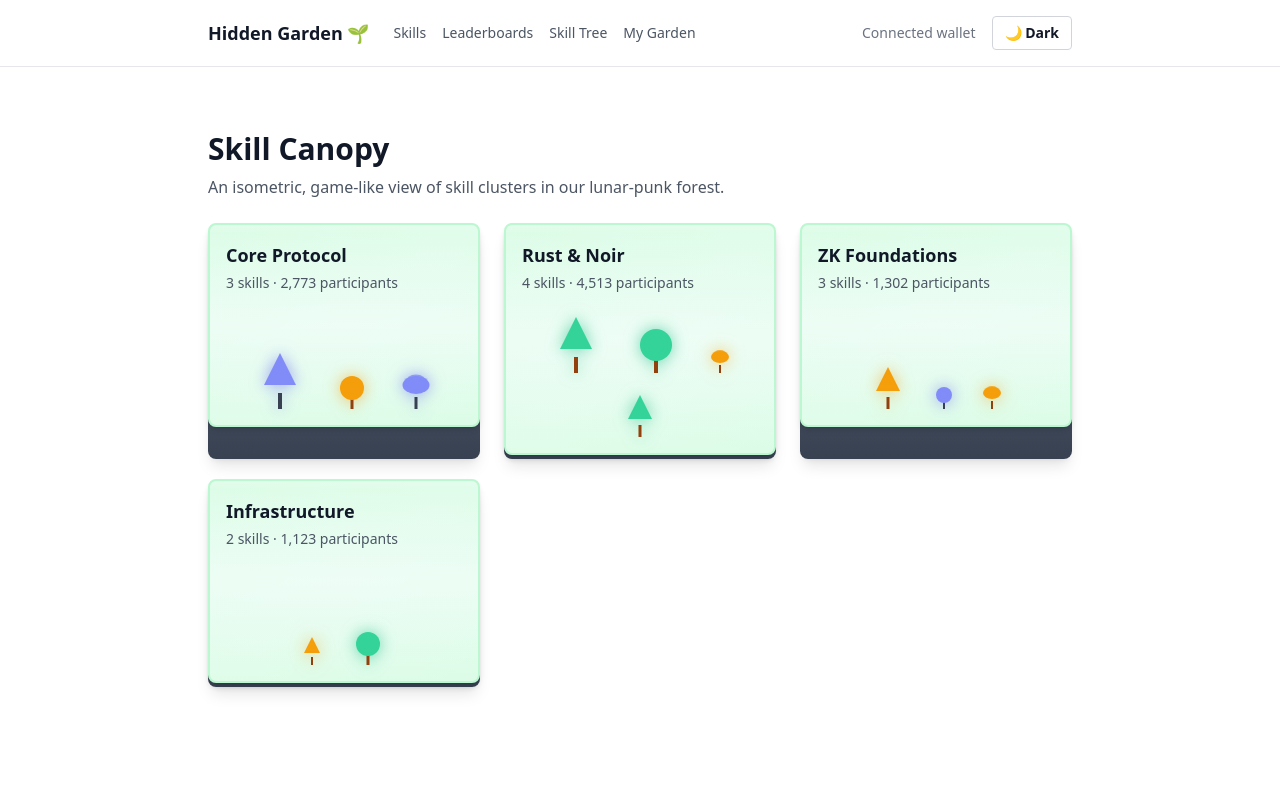
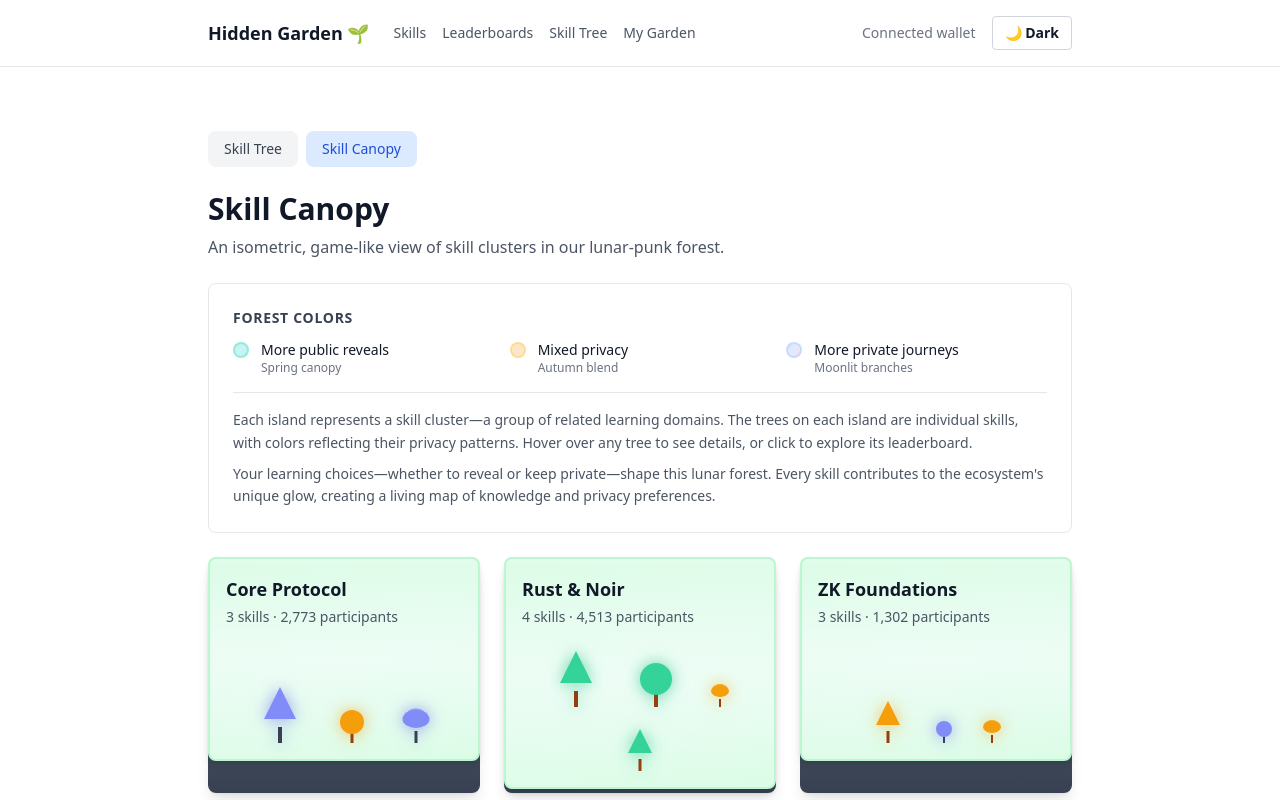
Before and after one commit to understories/hidden-garden, a Next.js app in the folder apps/aztecbat-ui/: page /skill-canopy in a window 1280 px wide. Shown: the top 800 px of the page. Built offline with nearby package versions, Linux system fonts and the light colour scheme; no server answers; what wagmi would draw is missing.

Commit message:
Update page.tsx

```diff
--- a/apps/aztecbat-ui/app/skill-canopy/page.tsx
+++ b/apps/aztecbat-ui/app/skill-canopy/page.tsx
@@ -5,6 +5,10 @@
  * Rebuilt from scratch following Power/Ease Matrix principles.
  */
 
+'use client';
+
+import Link from 'next/link';
+import { usePathname } from 'next/navigation';
 import { clusters, getSkillsByCluster } from './skillCanopyData';
 import { ForestTile } from '../../components/ForestTile';
 import { ClickableTree } from '../../components/ClickableTree';
@@ -29,13 +33,102 @@ function getTreeSize(participants: number): 'sm' | 'md' | 'lg' {
 }
 
 export default function SkillCanopyPage() {
+  const pathname = usePathname();
+
   return (
     <main className="max-w-6xl mx-auto space-y-6 py-8">
+      {/* Navigation tabs */}
+      <div className="flex items-center gap-2 mb-4">
+        <Link
+          href="/skill-tree"
+          className={`
+            px-4 py-2 rounded-lg text-sm font-medium transition-colors
+            ${pathname === '/skill-tree'
+              ? 'bg-blue-100 dark:bg-blue-900/30 text-blue-700 dark:text-blue-300'
+              : 'bg-gray-100 dark:bg-gray-800 text-gray-700 dark:text-gray-300 hover:bg-gray-200 dark:hover:bg-gray-700'
+            }
+          `}
+        >
+          Skill Tree
+        </Link>
+        <Link
+          href="/skill-canopy"
+          className={`
+            px-4 py-2 rounded-lg text-sm font-medium transition-colors
+            ${pathname === '/skill-canopy'
+              ? 'bg-blue-100 dark:bg-blue-900/30 text-blue-700 dark:text-blue-300'
+              : 'bg-gray-100 dark:bg-gray-800 text-gray-700 dark:text-gray-300 hover:bg-gray-200 dark:hover:bg-gray-700'
+            }
+          `}
+        >
+          Skill Canopy
+        </Link>
+      </div>
+
       <div>
         <h1 className="text-3xl font-bold mb-2">Skill Canopy</h1>
         <p className="text-gray-600 dark:text-gray-400">
           An isometric, game-like view of skill clusters in our lunar-punk forest.
         </p>
+      </div>
+
+      {/* Legend */}
+      <div className="border border-gray-200 dark:border-gray-700 rounded-lg p-6 bg-white dark:bg-gray-800/50 space-y-4">
+        <div>
+          <h2 className="text-sm font-semibold text-gray-700 dark:text-gray-300 mb-3 uppercase tracking-wider">
+            Forest Colors
+          </h2>
+          <div className="grid grid-cols-1 sm:grid-cols-3 gap-4">
+            {/* Public-heavy */}
+            <div className="flex items-start gap-3">
+              <div className="w-4 h-4 rounded-full bg-gradient-to-br from-emerald-400/30 via-cyan-400/25 to-teal-400/30 dark:from-emerald-400/40 dark:via-cyan-400/35 dark:to-teal-400/40 border-2 border-emerald-400/30 dark:border-emerald-400/40 flex-shrink-0 mt-0.5" />
+              <div>
+                <div className="text-sm font-medium text-gray-900 dark:text-gray-100">
+                  More public reveals
+                </div>
+                <div className="text-xs text-gray-500 dark:text-gray-400">
+                  Spring canopy
+                </div>
+              </div>
+            </div>
+
+            {/* Mixed */}
+            <div className="flex items-start gap-3">
+              <div className="w-4 h-4 rounded-full bg-gradient-to-br from-amber-400/30 via-orange-400/25 to-yellow-400/30 dark:from-amber-400/40 dark:via-orange-400/35 dark:to-yellow-400/40 border-2 border-amber-400/30 dark:border-amber-400/40 flex-shrink-0 mt-0.5" />
+              <div>
+                <div className="text-sm font-medium text-gray-900 dark:text-gray-100">
+                  Mixed privacy
+                </div>
+                <div className="text-xs text-gray-500 dark:text-gray-400">
+                  Autumn blend
+                </div>
+              </div>
+            </div>
+
+            {/* Mostly private */}
+            <div className="flex items-start gap-3">
+              <div className="w-4 h-4 rounded-full bg-gradient-to-br from-blue-400/25 via-indigo-400/20 to-purple-400/25 dark:from-blue-400/35 dark:via-indigo-400/30 dark:to-purple-400/35 border-2 border-blue-400/20 dark:border-indigo-400/30 flex-shrink-0 mt-0.5" />
+              <div>
+                <div className="text-sm font-medium text-gray-900 dark:text-gray-100">
+                  More private journeys
+                </div>
+                <div className="text-xs text-gray-500 dark:text-gray-400">
+                  Moonlit branches
+                </div>
+              </div>
+            </div>
+          </div>
+        </div>
+
+        {/* Canopy-specific explanation */}
+        <div className="pt-4 border-t border-gray-200 dark:border-gray-700">
+          <p className="text-sm text-gray-600 dark:text-gray-400 leading-relaxed mb-2">
+            Each island represents a skill cluster—a group of related learning domains. The trees on each island are individual skills, with colors reflecting their privacy patterns. Hover over any tree to see details, or click to explore its leaderboard.
+          </p>
+          <p className="text-sm text-gray-600 dark:text-gray-400 leading-relaxed">
+            Your learning choices—whether to reveal or keep private—shape this lunar forest. Every skill contributes to the ecosystem's unique glow, creating a living map of knowledge and privacy preferences.
+          </p>
+        </div>
       </div>
 
       {/* Responsive grid of forest tiles */}
```
